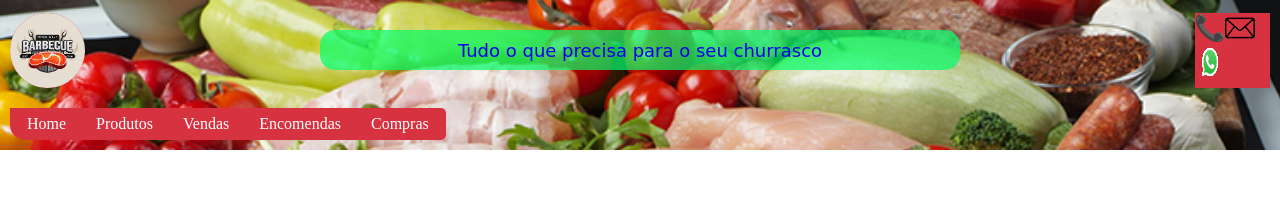
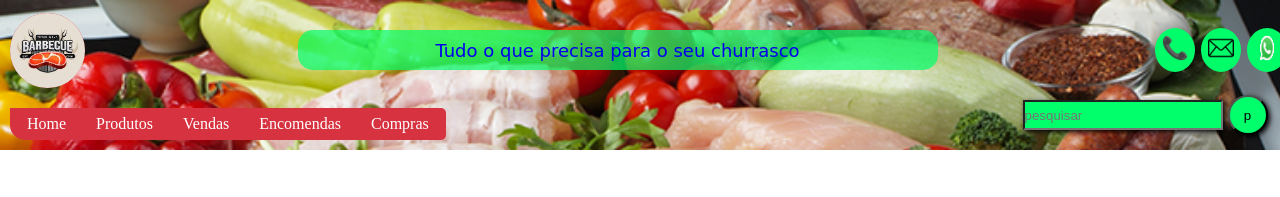
Before and after one commit to Anderson-23/principal, a plain HTML site: page site/index.html in a window 1280 px wide. Drawn offline with Linux system fonts and the light colour scheme.

Commit message:
atualização header

```diff
--- a/site/index.html
+++ b/site/index.html
@@ -9,13 +9,29 @@
 <body>
     <header>
 
+        <div id="pesquisa">
+
+            <input type="text" name="pesquisa"  id="pesquisando" placeholder="pesquisar">
+            <input type="button" value="p"
+            id="btnpesquisar">
+
+        </div>
+
         <div class="cabeca1">
+
             <div class="cabeca logo"><a href="#"><img id="lodocarne" src="../imagens/logo.jfif" alt=""></a></div>
             <div class="cabeca contesto"><a id="contestolink" href="#">Tudo o que precisa para o seu churrasco</a></div>
-            <div class="cabeca contato"><a href="#"><img src="../imagens/telefone-30x30.png" alt=""></a><a href="#"><img src="../imagens/email-30x30.avif" alt=""></a><a href="#"><img src="../imagens/WhatsApp-30x30.png" alt=""></a></div>
+
+            <div class="cabeca contato">
+
+                <nav id="navcontato">
+                    <a href="#"><img src="../imagens/telefone-30x30.png" alt=""></a><a href="#"><img src="../imagens/email-30x30.avif" alt=""></a><a href="#"><img src="../imagens/WhatsApp-30x30.png" alt=""></a>
+                </nav>
+
+            </div>
         </div>
 
-        <nav>
+        <nav id="navmenu">
             <ul>
                <li class="menu" id="home"><a href="#">Home</a></li>
                <li class="menu" id="produto"><a href="#">Produtos</a>
--- a/site/style.css
+++ b/site/style.css
@@ -26,8 +26,47 @@ background-image: url(../imagens/carnes-cpt.jpg) ;
 background-repeat: no-repeat;
 background-size: cover;
 
+}
+/* inicio barra de pesquisa */
+header #pesquisa{
 
+    display:flex;
+    position: absolute;
+    bottom: 10px;
+    right: 10px;
+    width: 250px;
+    height:50px;
+    align-items: center;
+    justify-content: space-around;
 }
+header #pesquisando{
+    width: 200px;
+    height:30px;
+    box-shadow: 2px 2px 5px black;
+    background-color:rgba(0, 255, 106);
+    transition:  background-color 300ms;
+    &:hover{
+
+        background-color: rgb(1, 173, 73);
+
+    }
+}
+header #btnpesquisar{
+
+
+    border-radius: 50%;
+    box-shadow: 2px 2px 5px black;
+    background-color: rgba(0, 255, 106);
+    width: 40px;
+    height:40px;
+    transition: background-color 300ms;
+    &:hover{
+
+        background-color: rgb(1, 173, 73);
+    }
+}
+
+/* fim barra de pesquisa */
 
 header div.cabeca1{
     width: 100vw;
@@ -47,13 +86,18 @@ header .logo{
     height: 75px;
     background-color: var(--cor-secundaria);
     border-radius: 50%;
-
 }
 header .logo a #lodocarne{
 
     width: 75px;
     height: 75px;
     border-radius: 50%;
+    transition:  border-radius 300ms;
+    &:hover{
+
+        border-radius: 40%;
+
+    }
 }
 
 header .contesto{
@@ -79,15 +123,45 @@ header .contesto #contestolink {
 
 header .contato{
 
-    width: 75px;
+    width: 120px;
     height: 75px;
-    background-color: var(--cor-secundaria);
-
 
 }
-header nav{
+
+header #navcontato{
+
+    display: flex;
+    justify-content: space-around;
+    align-items: center;
+    padding: 2px 2px 2px 2px;
+    border-radius: 0px 5px 5px 15px ;
+    height: 100%;
+}
+header #navcontato a{
+
+    background-color: rgba(0, 255, 106, 0.986);
+    padding: 5px;
+    margin: 3px;
+    border-radius: 50%;
+    transition: background-color 300ms;
+
+    &:hover{
+        background-color: rgba(1, 180, 76, 0.986);
+
+    }
+}
+header #navcontato a img{
+
+    width: 30px;
+    padding: 2px;
+
+}
+
+/* começo da formatação do menu */
+
+header #navmenu{
     position: absolute;
-    display: inline-block;
+    display: inline-flex;
     bottom: 10px;
     left: 10px;
     padding: 2px 2px 2px 2px;
```
